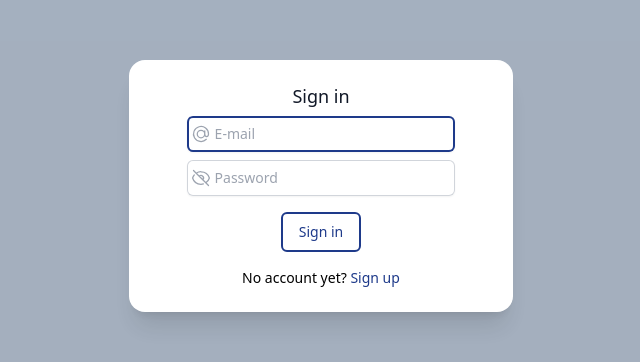
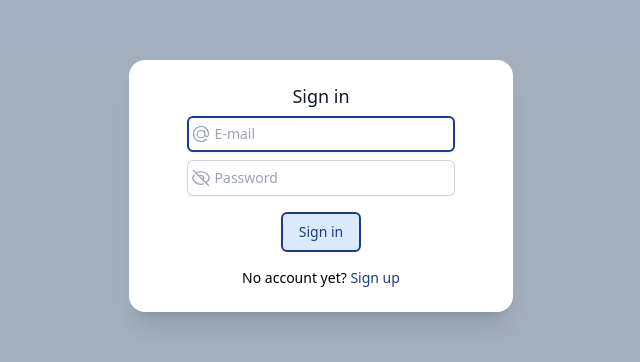
Before and after one commit to eimwe/chatroom, a Vue app: page / in a window 1280 px wide. Shown: the part 214-576 px from the top of the page, without its empty margins (319-959 px from the left). Built offline with nearby package versions, Linux system fonts and the light colour scheme; no server answers.

Commit message:
Changed button colors in a light mode

```diff
--- a/src/components/ButtonSlot.vue
+++ b/src/components/ButtonSlot.vue
@@ -1,6 +1,6 @@
 <template>
   <button
-    class="inline-flex justify-center rounded-md border-2 border-blue-900 bg-transparent px-2 py-1 text-sm font-medium text-blue-900 hover:bg-blue-200 focus:outline-none focus-visible:ring-2 focus-visible:ring-blue-500 focus-visible:ring-offset-2 dark:border-transparent dark:bg-blue-100 dark:hover:bg-blue-200 sm:px-4 sm:py-2"
+    class="inline-flex justify-center rounded-md border-2 border-blue-900 bg-blue-100 px-2 py-1 text-sm font-medium text-blue-900 hover:bg-blue-200 focus:bg-blue-200 focus:outline-none focus-visible:ring-2 focus-visible:ring-blue-500 focus-visible:ring-offset-2 dark:border-transparent dark:bg-blue-100 dark:hover:bg-blue-200 dark:focus:bg-blue-200 sm:px-4 sm:py-2"
   >
     <slot>Ok</slot>
   </button>
```
